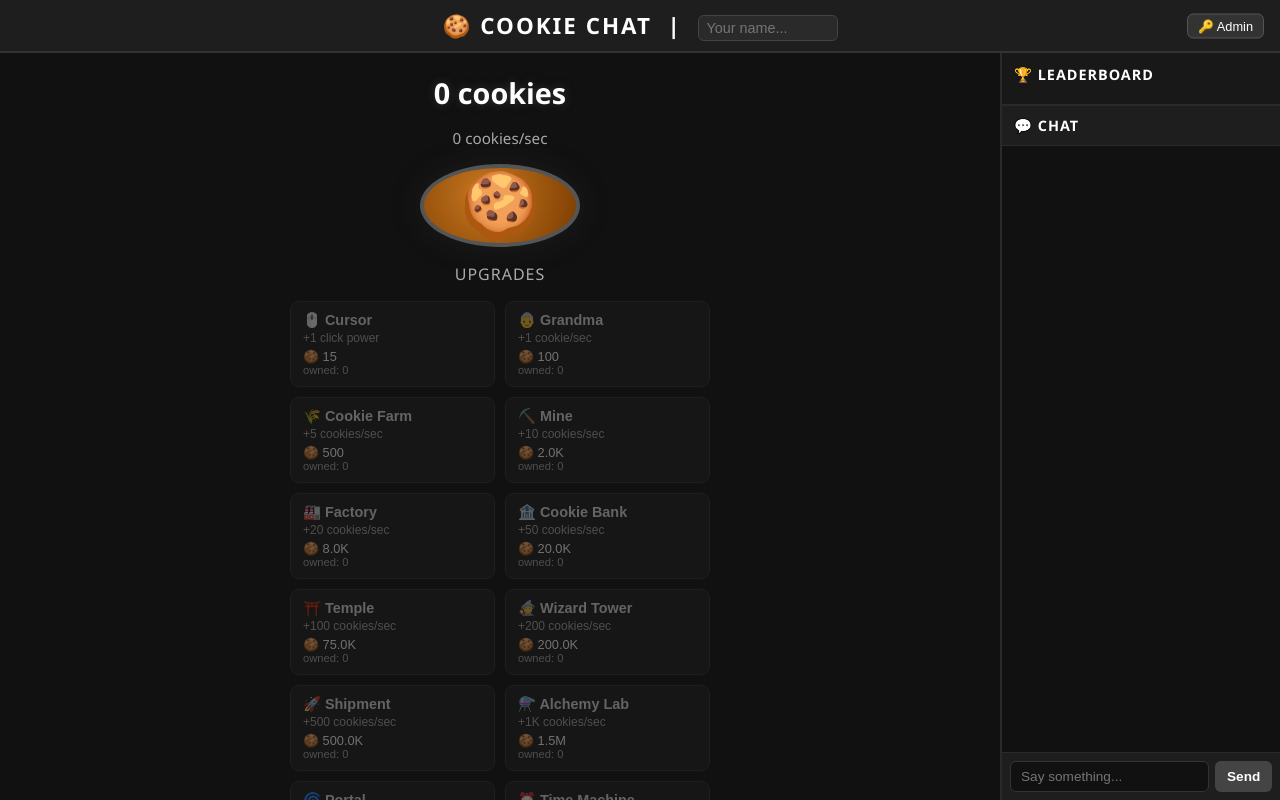
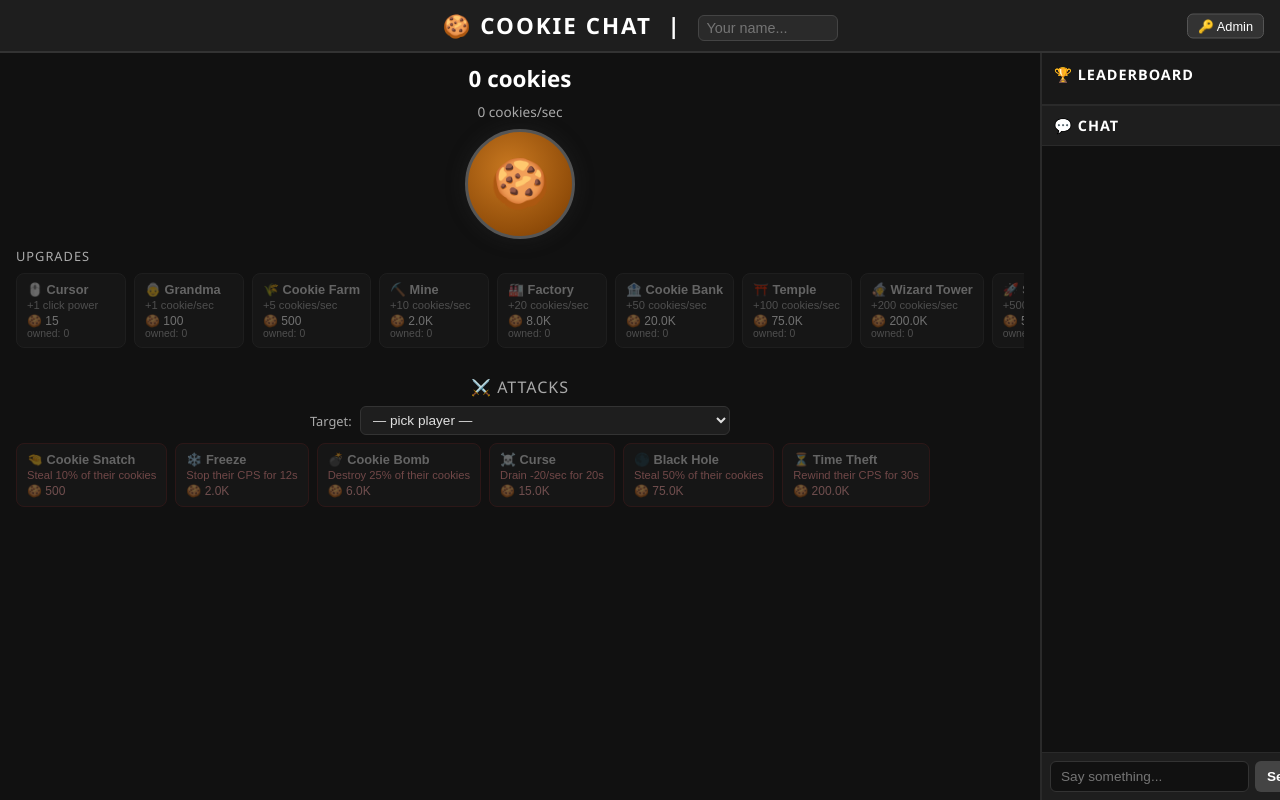
Before and after one commit to crazyjakes888-netizen/IXL, a website: page public/index.html in a window 1280 px wide. Drawn offline with nearby package versions, Linux system fonts and the light colour scheme; no server answers.

Commit message:
Chromebook layout, horizontal upgrades and attacks

```diff
--- a/public/index.html
+++ b/public/index.html
@@ -58,20 +58,22 @@
       font-size: 0.85rem; outline: none;
     }
     #attacks {
-      display: grid; grid-template-columns: 1fr 1fr;
-      gap: 10px; width: 100%; max-width: 420px;
+      display: flex; flex-direction: row;
+      gap: 8px; width: 100%; overflow-x: auto; padding-bottom: 4px;
     }
+    #attacks::-webkit-scrollbar { height: 4px; }
+    #attacks::-webkit-scrollbar-thumb { background: #442222; border-radius: 4px; }
     .attack-btn {
       background: #1e1e1e; border: 1px solid #552222;
-      border-radius: 8px; padding: 10px 12px; cursor: pointer;
-      color: #e0e0e0; text-align: left;
+      border-radius: 8px; padding: 8px 10px; cursor: pointer;
+      color: #e0e0e0; text-align: left; flex-shrink: 0; min-width: 110px;
       transition: border-color 0.2s, background 0.2s;
     }
     .attack-btn:hover:not(:disabled) { border-color: #ff4444; background: #2a1515; }
     .attack-btn:disabled { opacity: 0.4; cursor: not-allowed; }
-    .attack-btn .atk-name { font-weight: bold; font-size: 0.9rem; }
-    .attack-btn .atk-desc { font-size: 0.75rem; color: #ff9999; margin-top: 2px; }
-    .attack-btn .atk-cost { font-size: 0.8rem; color: #ffaaaa; margin-top: 4px; }
+    .attack-btn .atk-name { font-weight: bold; font-size: 0.8rem; }
+    .attack-btn .atk-desc { font-size: 0.7rem; color: #ff9999; margin-top: 2px; }
+    .attack-btn .atk-cost { font-size: 0.75rem; color: #ffaaaa; margin-top: 3px; }
 
     /* Debuffs */
     #debuffs-display {
@@ -230,62 +232,67 @@
       display: flex;
       flex-direction: column;
       align-items: center;
-      padding: 20px;
+      padding: 10px 16px;
       overflow-y: auto;
-      gap: 16px;
+      gap: 8px;
     }
 
     #cookie-count {
-      font-size: 1.8rem;
+      font-size: 1.4rem;
       color: #ffffff;
       font-weight: bold;
-      text-shadow: 0 0 10px #55555588;
     }
 
-    #cps-display { color: #aaaaaa; font-size: 0.95rem; }
+    #cps-display { color: #aaaaaa; font-size: 0.85rem; }
 
     #cookie-btn {
-      width: 160px;
-      height: 160px;
+      width: 110px;
+      height: 110px;
       border-radius: 50%;
-      border: 4px solid #555;
+      border: 3px solid #555;
       background: radial-gradient(circle at 40% 35%, #c87820, #7a3b00);
       cursor: pointer;
-      font-size: 4rem;
+      font-size: 3rem;
       user-select: none;
       transition: transform 0.08s, box-shadow 0.08s;
-      box-shadow: 0 0 30px #33333355;
+      box-shadow: 0 0 20px #33333355;
     }
 
     #cookie-btn:active {
       transform: scale(0.93);
-      box-shadow: 0 0 10px #22222244;
     }
 
     #upgrades-title {
-      font-size: 1rem;
+      font-size: 0.8rem;
       color: #aaaaaa;
       text-transform: uppercase;
       letter-spacing: 1px;
+      align-self: flex-start;
     }
 
     #upgrades {
-      display: grid;
-      grid-template-columns: 1fr 1fr;
-      gap: 10px;
+      display: flex;
+      flex-direction: row;
+      gap: 8px;
       width: 100%;
-      max-width: 420px;
+      overflow-x: auto;
+      padding-bottom: 4px;
     }
+
+    #upgrades::-webkit-scrollbar { height: 4px; }
+    #upgrades::-webkit-scrollbar-thumb { background: #333; border-radius: 4px; }
 
     .upgrade-btn {
       background: #1e1e1e;
       border: 1px solid #333;
       border-radius: 8px;
-      padding: 10px 12px;
+      padding: 8px 10px;
       cursor: pointer;
       color: #e0e0e0;
       text-align: left;
       transition: border-color 0.2s, background 0.2s;
+      flex-shrink: 0;
+      min-width: 110px;
     }
 
     .upgrade-btn:hover:not(:disabled) {
@@ -298,14 +305,14 @@
       cursor: not-allowed;
     }
 
-    .upgrade-btn .upg-name { font-weight: bold; font-size: 0.9rem; }
-    .upgrade-btn .upg-desc { font-size: 0.75rem; color: #aaaaaa; margin-top: 2px; }
-    .upgrade-btn .upg-cost { font-size: 0.8rem; color: #ffffff; margin-top: 4px; }
-    .upgrade-btn .upg-owned { font-size: 0.7rem; color: #aaaaaa; }
+    .upgrade-btn .upg-name { font-weight: bold; font-size: 0.8rem; }
+    .upgrade-btn .upg-desc { font-size: 0.7rem; color: #aaaaaa; margin-top: 2px; }
+    .upgrade-btn .upg-cost { font-size: 0.75rem; color: #ffffff; margin-top: 3px; }
+    .upgrade-btn .upg-owned { font-size: 0.65rem; color: #aaaaaa; }
 
     /* === RIGHT PANEL === */
     #right-panel {
-      width: 280px;
+      width: 240px;
       display: flex;
       flex-direction: column;
       border-left: 2px solid #2a2a2a;
```
